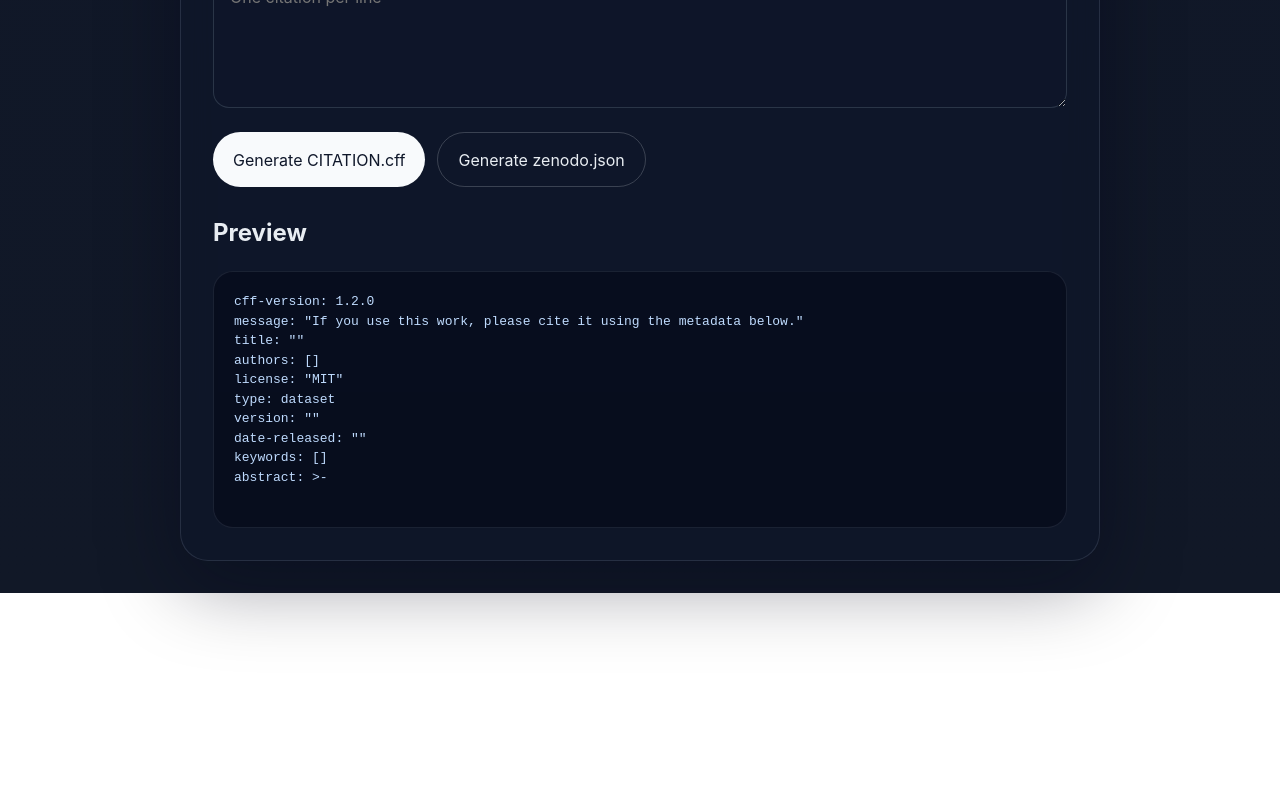
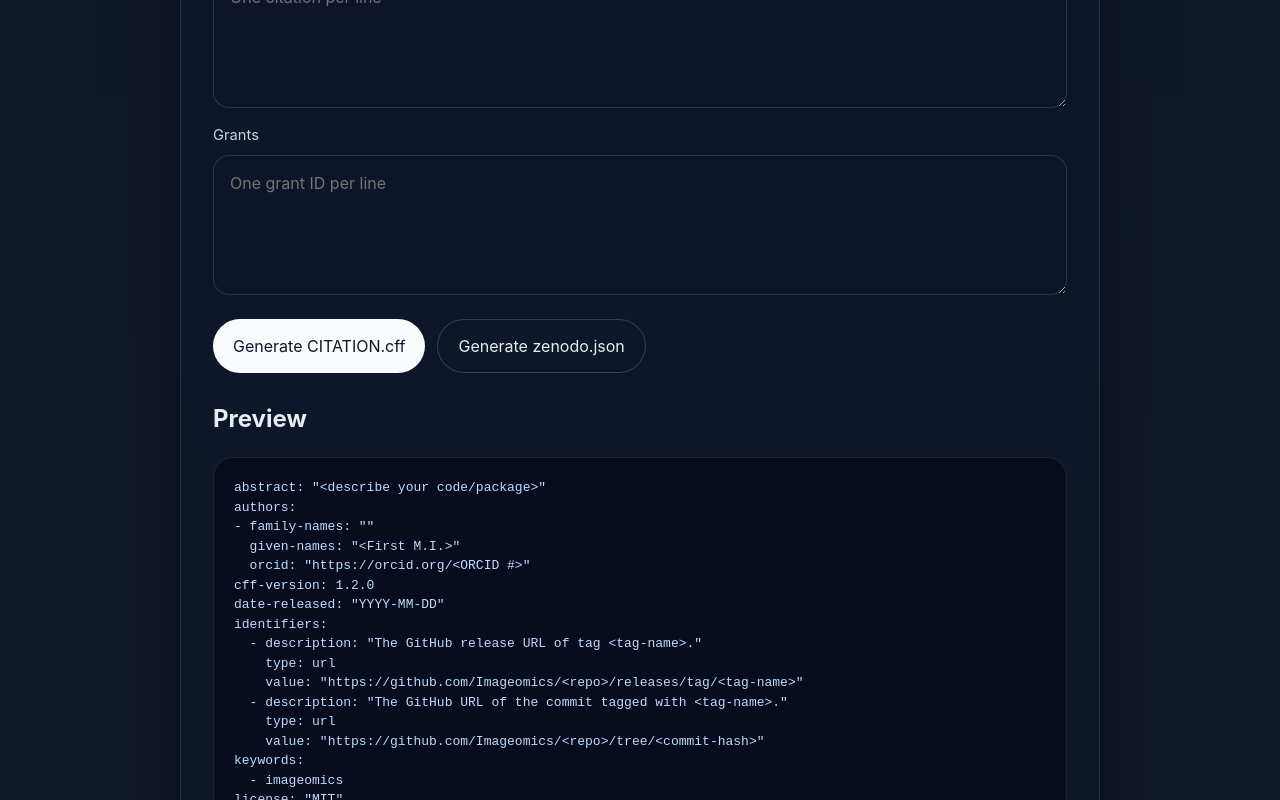
Before and after one commit to Imageomics/OpenCite, a React (Vite) app: page / in a window 1280 px wide. Shown: the part 1500-2300 px from the top of the page. Before the commit the page ends 2093 px from the top, so only its background shows below. Built offline with nearby package versions, Linux system fonts and the light colour scheme.

Commit message:
feat: expand metadata form and align CITATION.cff/zenodo exports with Imageomics templates

```diff
--- a/src/App.jsx
+++ b/src/App.jsx
@@ -12,6 +12,7 @@ const initialForm = {
   doi: '',
   abstract: '',
   references: '',
+  grants: '',
 };
 
 const typeOptions = [
@@ -42,6 +43,13 @@ function normalizeReferences(referencesText) {
     .filter(Boolean);
 }
 
+function normalizeGrants(grantsText) {
+  return String(grantsText ?? '')
+    .split('\n')
+    .map((grantId) => grantId.trim())
+    .filter(Boolean);
+}
+
 function normalizeOrcid(orcid) {
   const raw = String(orcid ?? '').trim();
 
@@ -54,6 +62,12 @@ function normalizeOrcid(orcid) {
   }
 
   return `https://orcid.org/${raw}`;
+}
+
+function toZenodoOrcid(orcid) {
+  return String(orcid ?? '')
+    .replace(/^https?:\/\/orcid\.org\//, '')
+    .trim();
 }
 
 function parseAuthors(authorsInput) {
@@ -109,6 +123,7 @@ function normalizeMetadata(form) {
   const authors = parseAuthors(form.authors);
   const keywords = splitList(form.keywords);
   const references = normalizeReferences(form.references);
+  const grants = normalizeGrants(form.grants);
   const workType = form.typeOfWork;
 
   return {
@@ -125,15 +140,20 @@ function normalizeMetadata(form) {
     doi: form.doi,
     abstract: form.abstract,
     references,
+    grants,
   };
 }
 
 function toCitationCff(form) {
   const metadata = normalizeMetadata(form);
+  const repositoryCode = metadata.repositoryCode || 'https://github.com/Imageomics/<repo>';
+  const releaseTag = metadata.version || '<tag-name>';
+  const releaseUrl = `${repositoryCode}/releases/tag/${releaseTag}`;
+  const commitTreeUrl = `${repositoryCode}/tree/<commit-hash>`;
   const authors = metadata.authors.map((author) => {
     const lines = [
-      `- given-names: "${quoteYAML(author.citationAuthor['given-names'])}"`,
-      `  family-names: "${quoteYAML(author.citationAuthor['family-names'])}"`,
+      `- family-names: "${quoteYAML(author.citationAuthor['family-names'])}"`,
+      `  given-names: "${quoteYAML(author.citationAuthor['given-names'])}"`,
     ];
 
     if (author.citationAuthor.orcid) {
@@ -142,46 +162,63 @@ function toCitationCff(form) {
 
     return lines.join('\n');
   });
-  const keywords = metadata.keywords.map((keyword) => `  - "${quoteYAML(keyword)}"`);
+  const keywords = Array.from(new Set(['imageomics', ...metadata.keywords])).map(
+    (keyword) => `  - ${quoteYAML(keyword)}`,
+  );
 
   return [
+    `abstract: "${quoteYAML(metadata.abstract || '<describe your code/package>')}"`,
+    'authors:',
+    ...(authors.length
+      ? authors
+      : ['- family-names: ""', '  given-names: "<First M.I.>"', '  orcid: "https://orcid.org/<ORCID #>"']),
     'cff-version: 1.2.0',
-    'message: "If you use this work, please cite it using the metadata below."',
+    `date-released: "${quoteYAML(metadata.publicationDate || 'YYYY-MM-DD')}"`,
+    'identifiers:',
+    `  - description: "The GitHub release URL of tag ${quoteYAML(releaseTag)}."`,
+    '    type: url',
+    `    value: "${quoteYAML(releaseUrl)}"`,
+    `  - description: "The GitHub URL of the commit tagged with ${quoteYAML(releaseTag)}."`,
+    '    type: url',
+    `    value: "${quoteYAML(commitTreeUrl)}"`,
+    'keywords:',
+    ...keywords,
+    `license: "${quoteYAML(metadata.license)}"`,
+    'message: "If you find this software helpful in your research, please cite both the software and our paper."',
+    `repository-code: "${quoteYAML(repositoryCode)}"`,
     `title: "${quoteYAML(metadata.title)}"`,
-    ...(authors.length ? ['authors:', ...authors] : ['authors: []']),
-    `license: "${quoteYAML(metadata.license)}"`,
-    `type: ${metadata.cffType}`,
     `version: "${quoteYAML(metadata.version)}"`,
-    `date-released: "${quoteYAML(metadata.publicationDate)}"`,
-    ...(metadata.repositoryCode ? [`repository-code: "${quoteYAML(metadata.repositoryCode)}"`] : []),
     ...(metadata.doi ? [`doi: "${quoteYAML(metadata.doi)}"`] : []),
-    ...(keywords.length ? ['keywords:', ...keywords] : ['keywords: []']),
-    'abstract: >-',
-    indentBlock(metadata.abstract),
+    'type: software',
     '',
   ].join('\n');
 }
 
 function toZenodoJson(form) {
   const metadata = normalizeMetadata(form);
+  const keywords = Array.from(new Set(['imageomics', ...metadata.keywords]));
+  const creators = metadata.authors.length
+    ? metadata.authors.map((author) => {
+        return {
+          name: author.zenodoName,
+          orcid: toZenodoOrcid(author.orcid),
+          affiliation: author.affiliation || '',
+        };
+      })
+    : [{ name: 'family-names, given-names', orcid: '', affiliation: '' }];
 
   return JSON.stringify(
     {
+      creators,
+      description: metadata.abstract,
+      keywords,
       title: metadata.title,
-      creators: metadata.authors.map((author) => {
-        const creator = { name: author.zenodoName, orcid: author.orcid || '' };
-
-        if (author.affiliation) {
-          creator.affiliation = author.affiliation;
-        }
-
-        return creator;
-      }),
+      version: metadata.version,
       license: metadata.license,
-      keywords: metadata.keywords,
+      publication_date: metadata.publicationDate,
+      grants: metadata.grants.map((id) => ({ id })),
+      references: metadata.references,
       upload_type: metadata.zenodoUploadType,
-      description: metadata.abstract,
-      ...(metadata.references.length ? { references: metadata.references } : {}),
     },
     null,
     2,
@@ -372,6 +409,17 @@ export default function App() {
               placeholder="One citation per line"
             />
           </label>
+
+          <label className="full-width">
+            <span>Grants</span>
+            <textarea
+              name="grants"
+              value={form.grants}
+              onChange={updateField}
+              rows="3"
+              placeholder="One grant ID per line"
+            />
+          </label>
         </form>
 
         <div className="actions">
```
Lines whose indentation alone changed are shown as unchanged.
